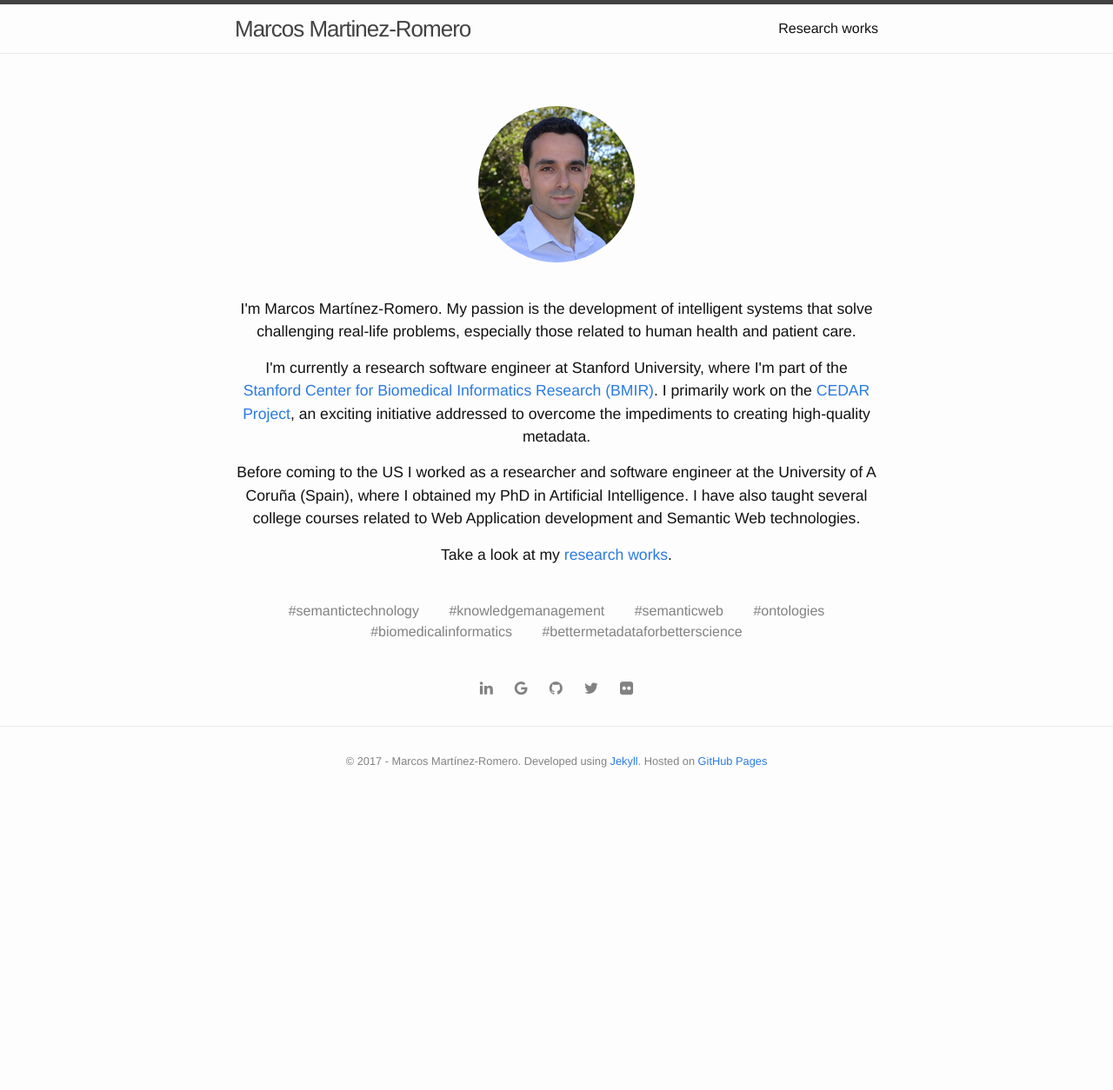
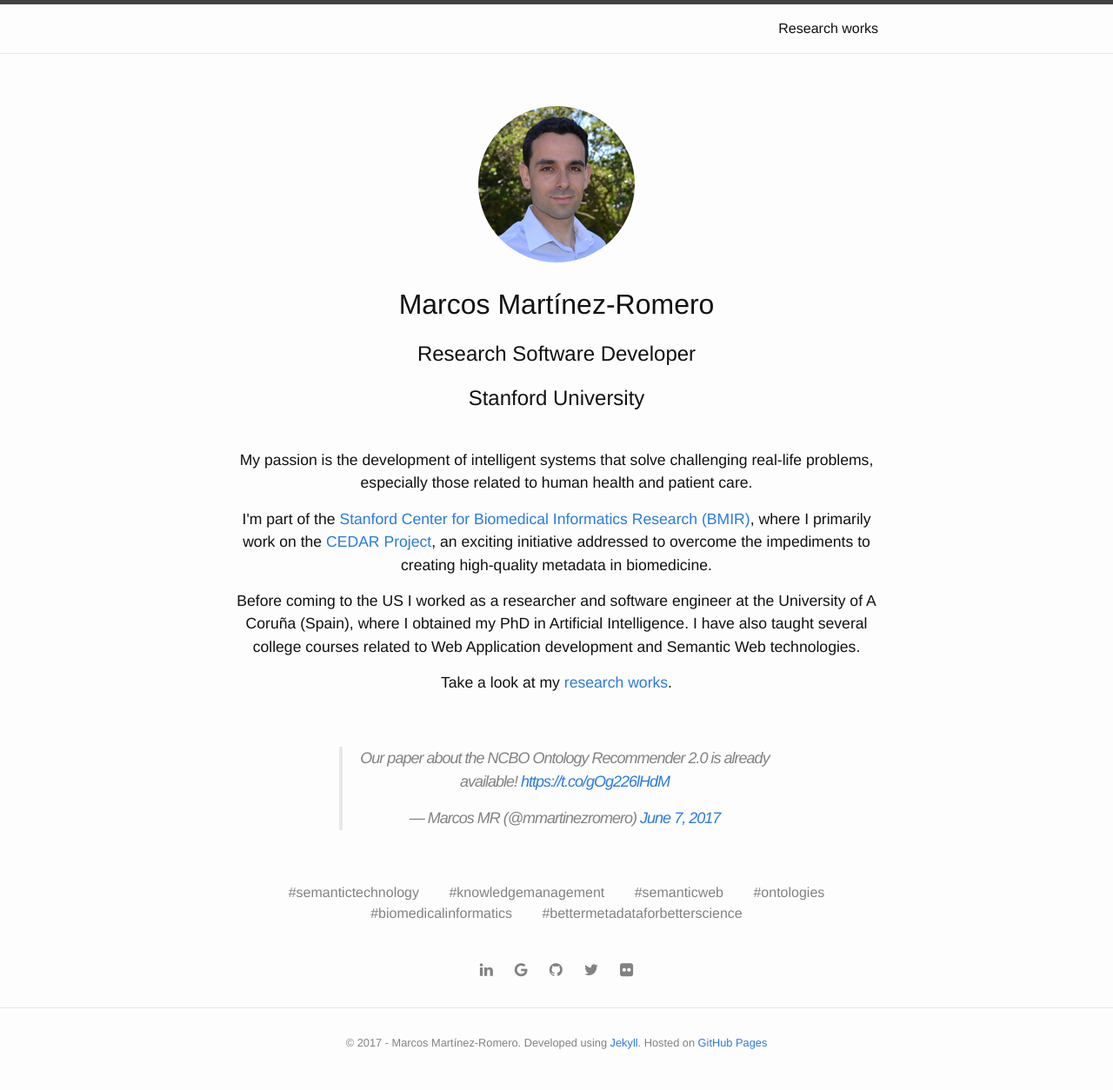
Before and after one commit to marcosmro/marcosmro.github.io, a Jekyll site: the page built from index.html, in a window 1280 px wide. Shown: the whole page at 87% size. Built offline with Jekyll 4.4.1, drawn with Linux system fonts in a browser that asks for light colours; comment, search, counter and statistics services are not loaded; before the commit the page ends 930 px from its top, so only the background shows below that.

Commit message:
update main page

```diff
--- a/_includes/header.html
+++ b/_includes/header.html
@@ -2,7 +2,7 @@
 
   <div class="wrapper">
 
-    <a class="site-title" href="{{ site.baseurl }}/">{{ site.title }}</a>
+<!--    <a class="site-title" href="{{ site.baseurl }}/">{{ site.title }}</a>-->
 
     <nav class="site-nav">
       <a href="#" class="menu-icon">
--- a/_sass/_custom-marcos.scss
+++ b/_sass/_custom-marcos.scss
@@ -1,3 +1,6 @@
+.my-header {
+    text-align: center;
+}
 
 .container-avatar {
   width: 100%;
@@ -47,6 +50,11 @@
   }
 }
 
+.container-twitter-widget {
+  width: 500px;
+  margin: 60px auto;
+  text-align: center;
+}
 
 .container-social {
   margin: 40px auto 0px auto;
--- a/index.html
+++ b/index.html
@@ -1,9 +1,7 @@
 ---
 layout: default
 ---
-
 <div class="home">
-
     <!--
     <h1 class="page-heading">Posts</h1>
 
@@ -21,49 +19,35 @@
 
     <p class="rss-subscribe">subscribe <a href="{{ "/feed.xml" | prepend: site.baseurl }}">via RSS</a></p>
   -->
-
     <div class="container-avatar">
-    <div class="avatar">
-      <img class="img-circle" src="{{ site.baseurl }}resources/images/marcos_180x180.png" alt="Personal picture"/>
+        <div class="avatar"> <img class="img-circle" src="{{ site.baseurl }}resources/images/marcos_180x180.png" alt="Personal picture" /> </div>
     </div>
+    <br/>
+    <!-- Info -->
+    <h1 class="my-header">Marcos Martínez-Romero</h1>
+    <h2 class="my-header">Research Software Developer</h2>
+    <h2 class="my-header">Stanford University</h2>
+    <!-- About me -->
+    <div class="container-info">
+        <p>My passion is the development of intelligent systems that solve challenging real-life problems, especially those related to human health and patient care.</p>
+        <p>I'm part of the <a href="http://bmir.stanford.edu/">Stanford Center for
+      Biomedical Informatics Research (BMIR)</a>, where I primarily work on the <a href="http://metadatacenter.org">CEDAR Project</a>, an exciting initiative addressed to overcome the impediments to creating high-quality metadata in biomedicine. </p>
+        <p>Before coming to the US I worked as a researcher and software engineer at the University of A Coruña (Spain), where I obtained my PhD in Artificial Intelligence. I have also taught several college courses related to Web Application development and Semantic Web technologies.</p>
+        <p>Take a look at my <a href="/research_works/">research works</a>.</p>
     </div>
-
-  <div class="container-info">
-    <p>I'm Marcos Martínez-Romero. My passion is the development of intelligent systems that solve challenging real-life
-      problems, especially those related to human health and patient care.</p>
-
-    <p>I'm currently a research software engineer at Stanford University, where I'm part of the <a
-        href="http://bmir.stanford.edu/">Stanford Center for
-      Biomedical Informatics Research (BMIR)</a>. I primarily work on the <a href="http://metadatacenter.org">CEDAR Project</a>, an exciting
-      initiative addressed to overcome the impediments to creating high-quality metadata.
-    </p>
-
-    <p>Before coming to the US I worked as a researcher and software engineer at the University of A Coruña
-      (Spain), where I obtained my PhD in Artificial Intelligence. I have also taught several college courses related to Web
-      Application development and Semantic Web technologies.</p>
-
-    <p>Take a look at my <a href="/research_works/">research works</a>.</p>
-
+     <!-- Twitter widget-->
+    <div class="container-twitter-widget">
+        <blockquote class="twitter-tweet" data-cards="hidden" data-lang="en"><p lang="en" dir="ltr">Our paper about the NCBO Ontology Recommender 2.0 is already available! <a href="https://t.co/gOg226lHdM">https://t.co/gOg226lHdM</a></p>&mdash; Marcos MR (@mmartinezromero) <a href="https://twitter.com/mmartinezromero/status/872537261434216448">June 7, 2017</a></blockquote>
+<script async src="//platform.twitter.com/widgets.js" charset="utf-8"></script>
     </div>
-
-  <div class="container-tags">
-    <a href="https://en.wikipedia.org/wiki/Semantic_technology">#semantictechnology</a>
-    <a href="https://en.wikipedia.org/wiki/Knowledge_management">#knowledgemanagement</a>
-    <a href="https://en.wikipedia.org/wiki/Semantic_Web">#semanticweb</a>
-    <a href="https://en.wikipedia.org/wiki/Ontology_(information_science)">#ontologies</a>
-    <a href="https://en.wikipedia.org/wiki/Health_informatics">#biomedicalinformatics</a>
-    <a href="https://en.wikipedia.org/wiki/Metadata">#bettermetadataforbetterscience</a>
-  </div>
-
+    <!-- Tags -->
+    <div class="container-tags"> <a href="https://en.wikipedia.org/wiki/Semantic_technology">#semantictechnology</a> <a href="https://en.wikipedia.org/wiki/Knowledge_management">#knowledgemanagement</a> <a href="https://en.wikipedia.org/wiki/Semantic_Web">#semanticweb</a> <a href="https://en.wikipedia.org/wiki/Ontology_(information_science)">#ontologies</a> <a href="https://en.wikipedia.org/wiki/Health_informatics">#biomedicalinformatics</a> <a href="https://en.wikipedia.org/wiki/Metadata">#bettermetadataforbetterscience</a> </div>
+    <!-- Social -->
     <div class="container-social">
-    <a class="fa fa-linkedin" title="LinkedIn profile"
-        href="https://www.linkedin.com/in/marcos-martinez-romero-46881048"></a>
-    <a class="fa fa-google" title="Google Scholar profile"
-        href="https://scholar.google.com/citations?user=kTgyM9wAAAAJ&hl=en"></a>
+        <a class="fa fa-linkedin" title="LinkedIn profile" href="https://www.linkedin.com/in/marcos-martinez-romero-46881048"></a>
+        <a class="fa fa-google" title="Google Scholar profile" href="https://scholar.google.com/citations?user=kTgyM9wAAAAJ&hl=en"></a>
         <a class="fa fa-github" title="GitHub profile" href="https://github.com/marcosmro"></a>
         <a class="fa fa-twitter" title="Twitter" href="https://twitter.com/mmartinezromero"></a>
         <a class="fa fa-flickr" title="Flickr photos" href="https://www.flickr.com/photos/72942957@N00/"></a>
     </div>
-
-
 </div>
```
Lines whose indentation alone changed are shown as unchanged.
